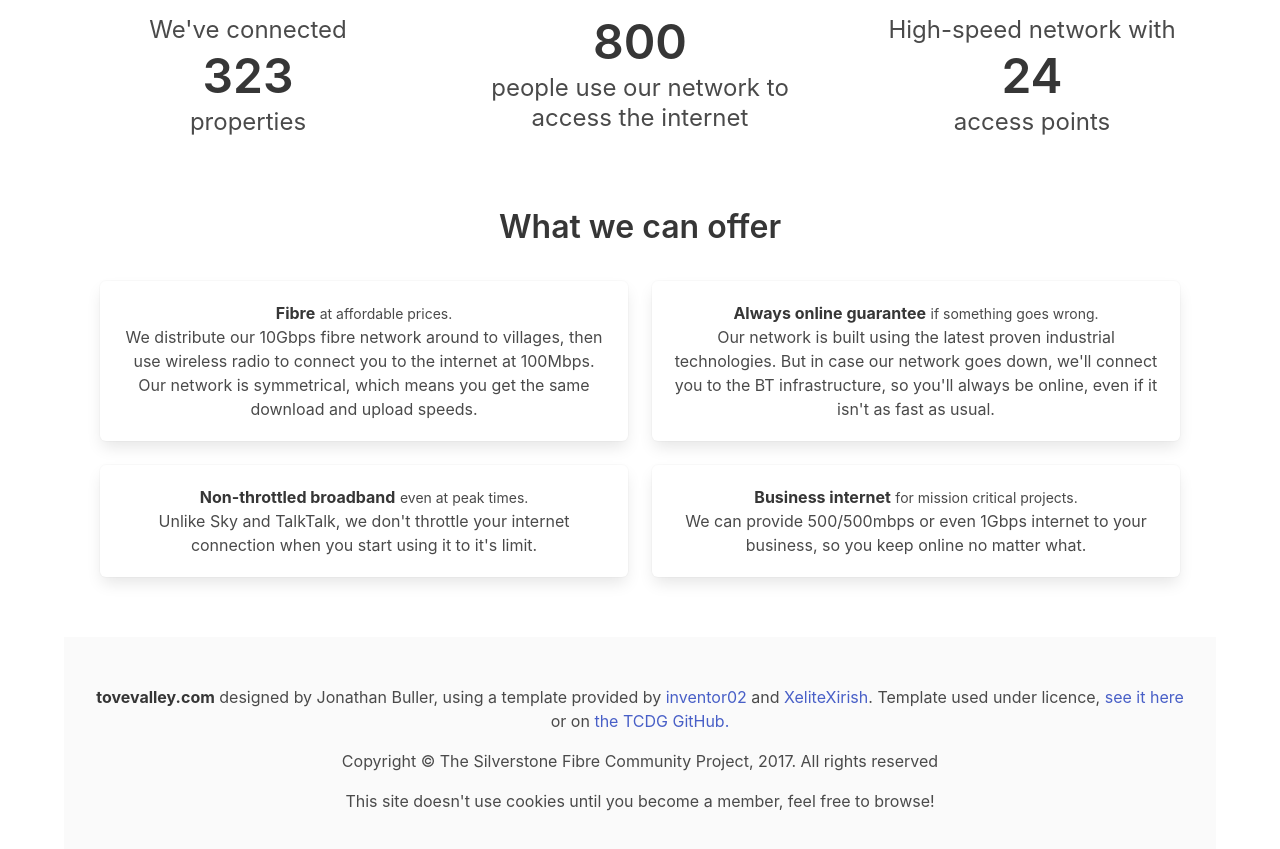
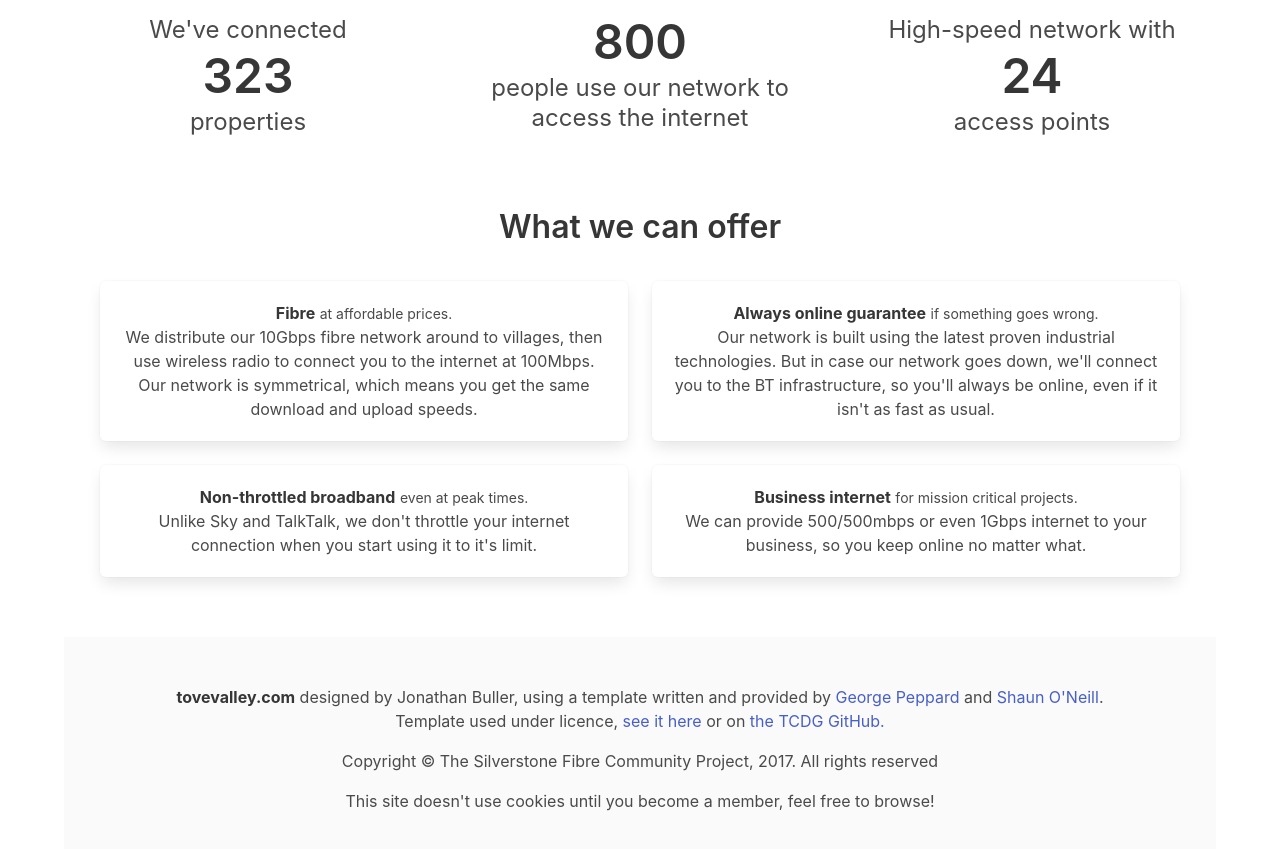
Before and after one commit to connectingsilverstone/connectingsilverstone.github.io, a website built with webpack: page index.html in a window 1280 px wide. Shown: the part 746-1595 px from the top of the page. Built offline with nearby package versions, Linux system fonts and the light colour scheme; files whose address does not match are found by name.

Commit message:
Updated footer to include new URL

```diff
--- a/index.html
+++ b/index.html
@@ -193,7 +193,7 @@
         <div class="container">
             <div class="content has-text-centered">
                 <p>
-                    <strong>tovevalley.com</strong> designed by Jonathan Buller, using a template provided by <a href="http://inventor02.me">inventor02</a> and <a href="https://www.xelitexirish.com">XeliteXirish</a>. Template used under licence,  <a href="https://github.com/BonkTF/bonktf.github.io/blob/master/LICENCE">see it here</a> or on  <a href="https://github.com/tcdg/collectivedev.com">the TCDG GitHub.</a>
+                    <strong>tovevalley.com</strong> designed by Jonathan Buller, using a template written and  provided by <a href="http://inventor02.me">George Peppard</a> and <a href="https://www.shaunoneill.com">Shaun O'Neill</a>.<br> Template used under licence,  <a href="https://github.com/BonkTF/bonktf.github.io/blob/master/LICENCE">see it here</a> or on  <a href="https://github.com/tcdg/collectivedev.com">the TCDG GitHub.</a>
 					<br>
                     <p>Copyright &copy; The Silverstone Fibre Community Project, 2017. All rights reserved</p>
 					<p> This site doesn't use cookies until you become a member, feel free to browse! </p>
```
